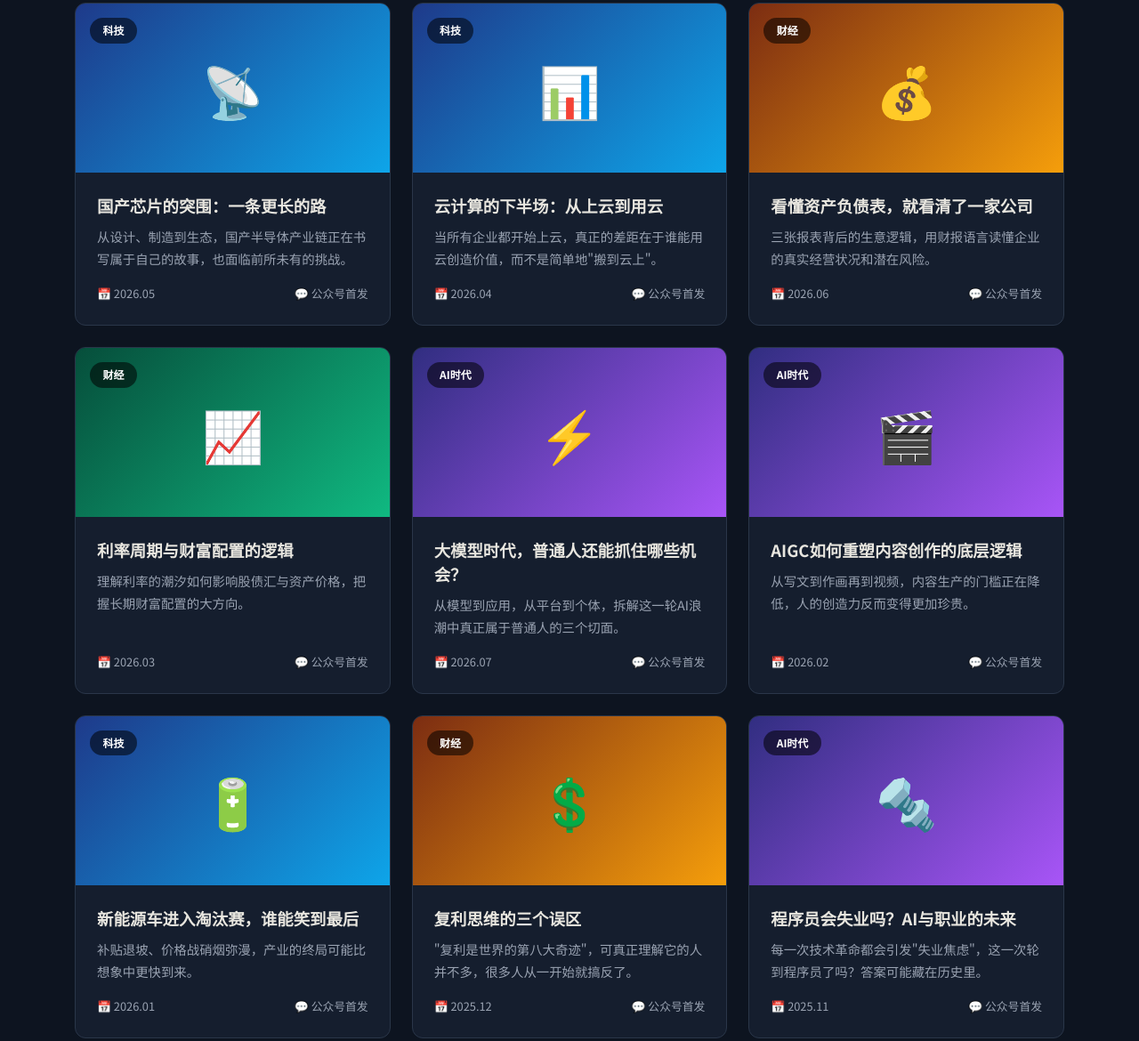
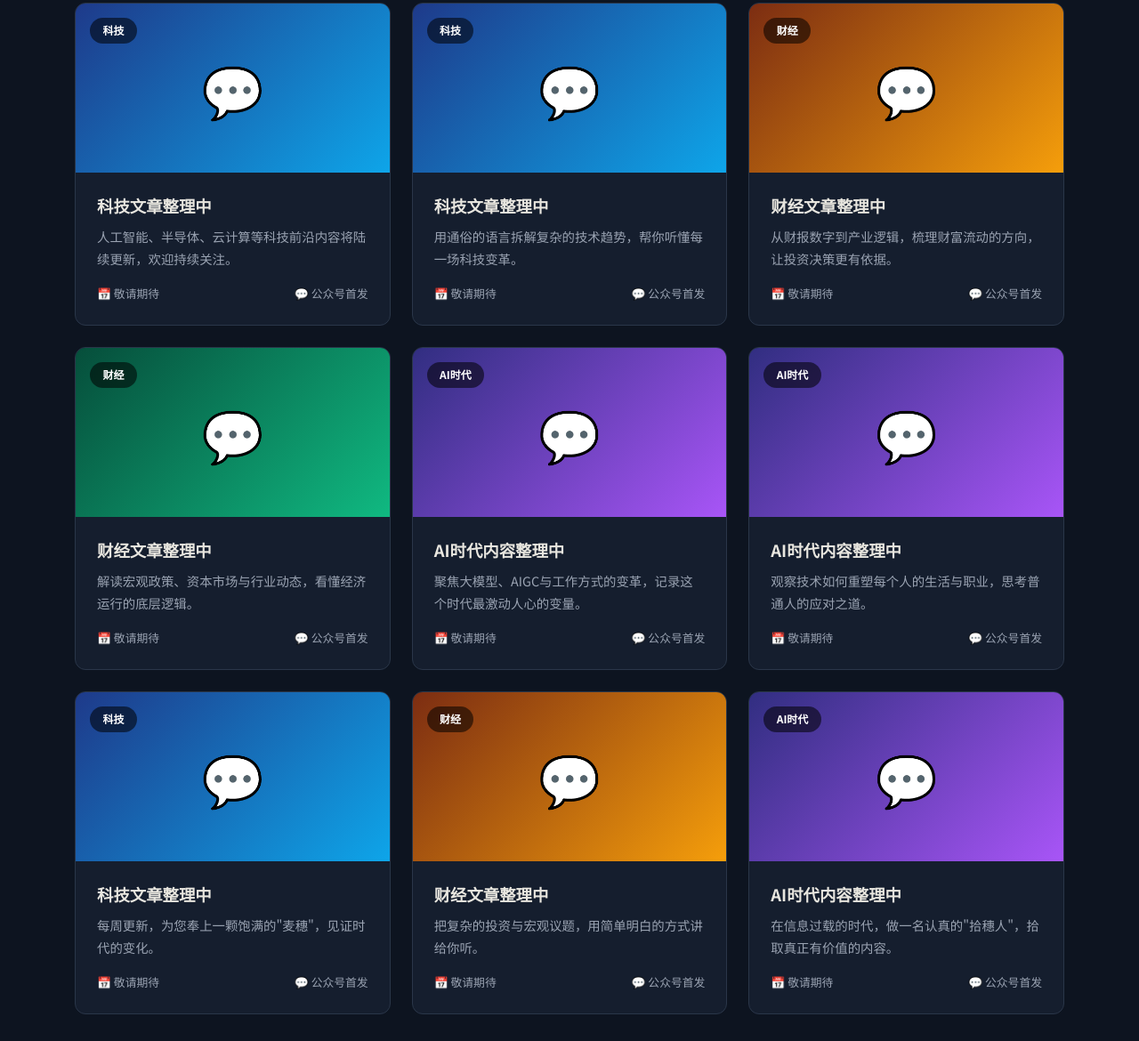
Before and after one commit to Michael-4753/portfolio, a plain HTML site: page portfolio.html in a window 1280 px wide. Shown: the part 453-1623 px from the top of the page at 89% size. Drawn offline with Linux system fonts and the light colour scheme.

Commit message:
更新：替换文章为占位内容，添加公众号二维码

```diff
--- a/portfolio.html
+++ b/portfolio.html
@@ -54,14 +54,14 @@
         <section class="portfolio-grid">
             <article class="portfolio-item" data-category="tech">
                 <div class="portfolio-cover cover-tech">
-                    <span>&#128225;</span>
+                    <span>&#128172;</span>
                     <span class="article-category">科技</span>
                 </div>
                 <div class="portfolio-body">
-                    <h3>国产芯片的突围：一条更长的路</h3>
-                    <p>从设计、制造到生态，国产半导体产业链正在书写属于自己的故事，也面临前所未有的挑战。</p>
+                    <h3>科技文章整理中</h3>
+                    <p>人工智能、半导体、云计算等科技前沿内容将陆续更新，欢迎持续关注。</p>
                     <div class="portfolio-meta">
-                        <span>&#128197; 2026.05</span>
+                        <span>&#128197; 敬请期待</span>
                         <span>&#128172; 公众号首发</span>
                     </div>
                 </div>
@@ -69,14 +69,14 @@
 
             <article class="portfolio-item" data-category="tech">
                 <div class="portfolio-cover cover-tech">
-                    <span>&#128202;</span>
+                    <span>&#128172;</span>
                     <span class="article-category">科技</span>
                 </div>
                 <div class="portfolio-body">
-                    <h3>云计算的下半场：从上云到用云</h3>
-                    <p>当所有企业都开始上云，真正的差距在于谁能用云创造价值，而不是简单地"搬到云上"。</p>
+                    <h3>科技文章整理中</h3>
+                    <p>用通俗的语言拆解复杂的技术趋势，帮你听懂每一场科技变革。</p>
                     <div class="portfolio-meta">
-                        <span>&#128197; 2026.04</span>
+                        <span>&#128197; 敬请期待</span>
                         <span>&#128172; 公众号首发</span>
                     </div>
                 </div>
@@ -84,14 +84,14 @@
 
             <article class="portfolio-item" data-category="finance">
                 <div class="portfolio-cover cover-finance">
-                    <span>&#128176;</span>
+                    <span>&#128172;</span>
                     <span class="article-category">财经</span>
                 </div>
                 <div class="portfolio-body">
-                    <h3>看懂资产负债表，就看清了一家公司</h3>
-                    <p>三张报表背后的生意逻辑，用财报语言读懂企业的真实经营状况和潜在风险。</p>
+                    <h3>财经文章整理中</h3>
+                    <p>从财报数字到产业逻辑，梳理财富流动的方向，让投资决策更有依据。</p>
                     <div class="portfolio-meta">
-                        <span>&#128197; 2026.06</span>
+                        <span>&#128197; 敬请期待</span>
                         <span>&#128172; 公众号首发</span>
                     </div>
                 </div>
@@ -99,14 +99,14 @@
 
             <article class="portfolio-item" data-category="finance">
                 <div class="portfolio-cover cover-market">
-                    <span>&#128200;</span>
+                    <span>&#128172;</span>
                     <span class="article-category">财经</span>
                 </div>
                 <div class="portfolio-body">
-                    <h3>利率周期与财富配置的逻辑</h3>
-                    <p>理解利率的潮汐如何影响股债汇与资产价格，把握长期财富配置的大方向。</p>
+                    <h3>财经文章整理中</h3>
+                    <p>解读宏观政策、资本市场与行业动态，看懂经济运行的底层逻辑。</p>
                     <div class="portfolio-meta">
-                        <span>&#128197; 2026.03</span>
+                        <span>&#128197; 敬请期待</span>
                         <span>&#128172; 公众号首发</span>
                     </div>
                 </div>
@@ -114,14 +114,14 @@
 
             <article class="portfolio-item" data-category="ai">
                 <div class="portfolio-cover cover-ai">
-                    <span>&#9889;</span>
+                    <span>&#128172;</span>
                     <span class="article-category">AI时代</span>
                 </div>
                 <div class="portfolio-body">
-                    <h3>大模型时代，普通人还能抓住哪些机会？</h3>
-                    <p>从模型到应用，从平台到个体，拆解这一轮AI浪潮中真正属于普通人的三个切面。</p>
+                    <h3>AI时代内容整理中</h3>
+                    <p>聚焦大模型、AIGC与工作方式的变革，记录这个时代最激动人心的变量。</p>
                     <div class="portfolio-meta">
-                        <span>&#128197; 2026.07</span>
+                        <span>&#128197; 敬请期待</span>
                         <span>&#128172; 公众号首发</span>
                     </div>
                 </div>
@@ -129,14 +129,14 @@
 
             <article class="portfolio-item" data-category="ai">
                 <div class="portfolio-cover cover-ai">
-                    <span>&#127916;</span>
+                    <span>&#128172;</span>
                     <span class="article-category">AI时代</span>
                 </div>
                 <div class="portfolio-body">
-                    <h3>AIGC如何重塑内容创作的底层逻辑</h3>
-                    <p>从写文到作画再到视频，内容生产的门槛正在降低，人的创造力反而变得更加珍贵。</p>
+                    <h3>AI时代内容整理中</h3>
+                    <p>观察技术如何重塑每个人的生活与职业，思考普通人的应对之道。</p>
                     <div class="portfolio-meta">
-                        <span>&#128197; 2026.02</span>
+                        <span>&#128197; 敬请期待</span>
                         <span>&#128172; 公众号首发</span>
                     </div>
                 </div>
@@ -144,14 +144,14 @@
 
             <article class="portfolio-item" data-category="tech">
                 <div class="portfolio-cover cover-tech">
-                    <span>&#128267;</span>
+                    <span>&#128172;</span>
                     <span class="article-category">科技</span>
                 </div>
                 <div class="portfolio-body">
-                    <h3>新能源车进入淘汰赛，谁能笑到最后</h3>
-                    <p>补贴退坡、价格战硝烟弥漫，产业的终局可能比想象中更快到来。</p>
+                    <h3>科技文章整理中</h3>
+                    <p>每周更新，为您奉上一颗饱满的"麦穗"，见证时代的变化。</p>
                     <div class="portfolio-meta">
-                        <span>&#128197; 2026.01</span>
+                        <span>&#128197; 敬请期待</span>
                         <span>&#128172; 公众号首发</span>
                     </div>
                 </div>
@@ -159,14 +159,14 @@
 
             <article class="portfolio-item" data-category="finance">
                 <div class="portfolio-cover cover-finance">
-                    <span>&#128178;</span>
+                    <span>&#128172;</span>
                     <span class="article-category">财经</span>
                 </div>
                 <div class="portfolio-body">
-                    <h3>复利思维的三个误区</h3>
-                    <p>"复利是世界的第八大奇迹"，可真正理解它的人并不多，很多人从一开始就搞反了。</p>
+                    <h3>财经文章整理中</h3>
+                    <p>把复杂的投资与宏观议题，用简单明白的方式讲给你听。</p>
                     <div class="portfolio-meta">
-                        <span>&#128197; 2025.12</span>
+                        <span>&#128197; 敬请期待</span>
                         <span>&#128172; 公众号首发</span>
                     </div>
                 </div>
@@ -174,14 +174,14 @@
 
             <article class="portfolio-item" data-category="ai">
                 <div class="portfolio-cover cover-ai">
-                    <span>&#128297;</span>
+                    <span>&#128172;</span>
                     <span class="article-category">AI时代</span>
                 </div>
                 <div class="portfolio-body">
-                    <h3>程序员会失业吗？AI与职业的未来</h3>
-                    <p>每一次技术革命都会引发"失业焦虑"，这一次轮到程序员了吗？答案可能藏在历史里。</p>
+                    <h3>AI时代内容整理中</h3>
+                    <p>在信息过载的时代，做一名认真的"拾穗人"，拾取真正有价值的内容。</p>
                     <div class="portfolio-meta">
-                        <span>&#128197; 2025.11</span>
+                        <span>&#128197; 敬请期待</span>
                         <span>&#128172; 公众号首发</span>
                     </div>
                 </div>
@@ -193,10 +193,13 @@
                 <div class="follow-text">
                     <h2>更多文章在公众号</h2>
                     <p>以上文章均在微信公众号"麦子的拾穗集"首发。</p>
-                    <p>点击下方按钮，或在微信搜索公众号名称即可订阅。</p>
+                    <p>扫描二维码，或在微信搜索公众号名称即可订阅。</p>
                     <div class="follow-name">
                         <span>&#128172;</span> 公众号：麦子的拾穗集
                     </div>
+                </div>
+                <div class="qr-box">
+                    <img src="images/qr-wechat.jpg" alt="微信公众号二维码" style="width:100%; height:100%; border-radius:12px; object-fit:cover;">
                 </div>
             </div>
         </section>
```
Also changed, not shown: about.html (+5 -0 lines), index.html (+18 -22 lines), images/qr-wechat.jpg (added).
